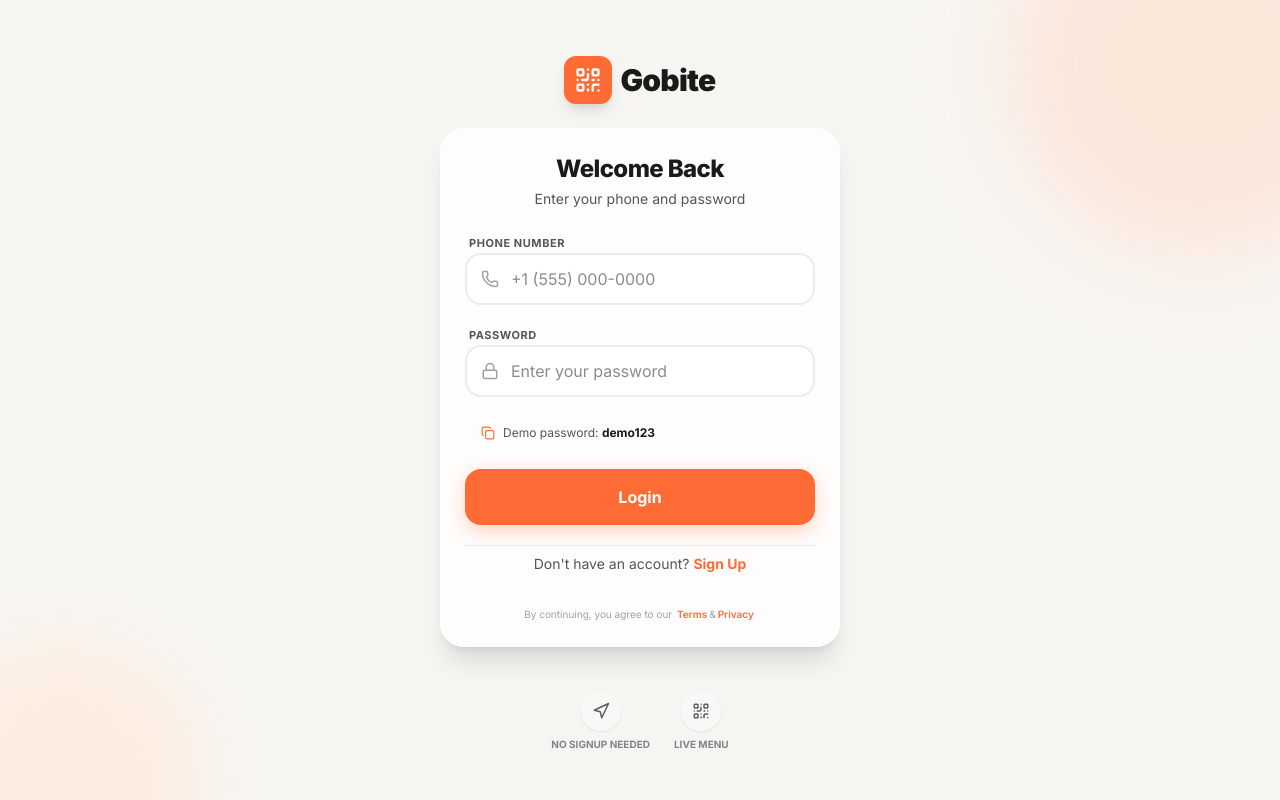
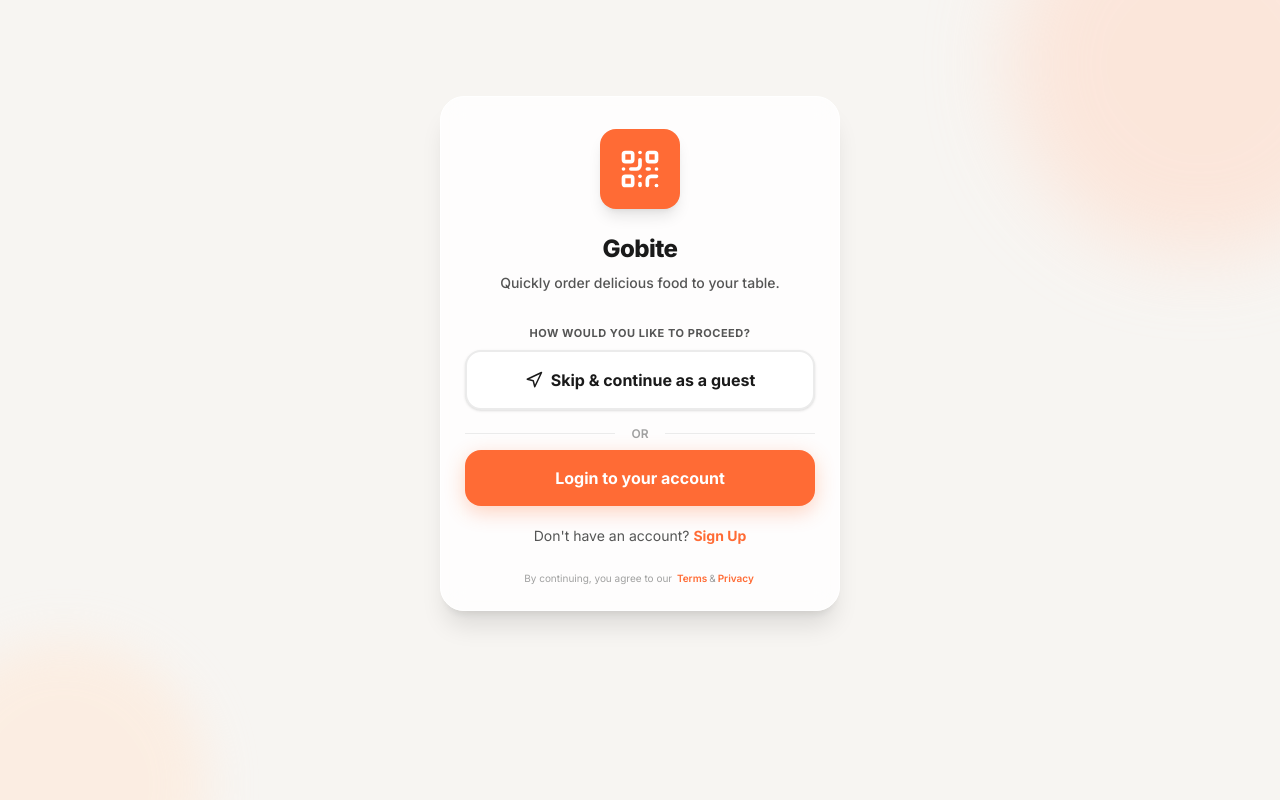
Before and after one commit to shabeer-sf/gobite, a Next.js app: page / in a window 1280 px wide. Built offline with nearby package versions, Linux system fonts and the light colour scheme.

Commit message:
login signup changes

```diff
--- a/app/page.tsx
+++ b/app/page.tsx
@@ -1,29 +1,22 @@
 "use client";
 
 import { motion } from "framer-motion";
-import {
-  Copy,
-  Navigation,
-  QrCode,
-  Lock,
-  Phone,
-  User,
-  Mail,
-} from "lucide-react";
+import { Copy, Navigation, QrCode, Lock, Phone, User, Mail, ArrowRight } from "lucide-react";
 import { useRouter } from "next/navigation";
 import React, { useState } from "react";
 import { useStore } from "../context/StoreContext";
 
-type AuthView = "login" | "signup" | "signup_otp_verify";
+type AuthView = "welcome" | "login" | "signup" | "signup_otp_verify";
 
 export default function GetStartedScreen() {
   const router = useRouter();
   const { login } = useStore();
-  const [view, setView] = useState<AuthView>("login");
+  const [view, setView] = useState<AuthView>("welcome");
   const [form, setForm] = useState({
     name: "",
     email: "",
     phone: "",
+    identifier: "", // used for login
     password: "",
     confirmPassword: "",
     otp: "",
@@ -35,10 +28,15 @@ export default function GetStartedScreen() {
     setForm({ ...form, [e.target.name]: e.target.value });
   };
 
+  const handleGuestLogin = () => {
+    // Navigate directly without an account, or create a guest session
+    router.push("/menu");
+  };
+
   const handleLogin = (e: React.FormEvent) => {
     e.preventDefault();
-    if (!form.phone.trim() || !form.password.trim()) {
-      setError("Please enter both phone and password.");
+    if (!form.identifier.trim() || !form.password.trim()) {
+      setError("Please enter your email or phone, and password.");
       return;
     }
     setLoading(true);
@@ -48,7 +46,8 @@ export default function GetStartedScreen() {
       if (form.password === "demo123") {
         login({
           name: "Demo User",
-          phone: form.phone,
+          phone: form.identifier, // we can map identifier to phone or email later
+          email: form.identifier.includes("@") ? form.identifier : undefined,
           role: "customer",
         });
         router.push("/menu");
@@ -60,14 +59,12 @@ export default function GetStartedScreen() {
 
   const handleSignupSubmit = (e: React.FormEvent) => {
     e.preventDefault();
-    if (
-      !form.name.trim() ||
-      !form.email.trim() ||
-      !form.phone.trim() ||
-      !form.password.trim() ||
-      !form.confirmPassword.trim()
-    ) {
-      setError("Please fill in all fields.");
+    if (!form.name.trim() || !form.password.trim() || !form.confirmPassword.trim()) {
+      setError("Please fill in name and password.");
+      return;
+    }
+    if (!form.email.trim() && !form.phone.trim()) {
+      setError("Please provide either an email or a phone number.");
       return;
     }
     if (form.password !== form.confirmPassword) {
@@ -91,8 +88,8 @@ export default function GetStartedScreen() {
       if (form.otp === "1234") {
         login({
           name: form.name,
-          email: form.email,
-          phone: form.phone,
+          email: form.email || undefined,
+          phone: form.phone || "N/A",
           role: "customer",
         });
         router.push("/menu");
@@ -104,23 +101,27 @@ export default function GetStartedScreen() {
 
   const getTitle = () => {
     switch (view) {
+      case "welcome":
+        return "Gobite";
       case "login":
         return "Welcome Back";
       case "signup":
         return "Create Account";
       case "signup_otp_verify":
-        return "Verify Mobile";
+        return form.phone ? "Verify Mobile" : "Verify Email";
     }
   };
 
   const getSubtitle = () => {
     switch (view) {
+      case "welcome":
+        return "Quickly order delicious food to your table.";
       case "login":
-        return "Enter your phone and password";
+        return "Enter your email or phone and password";
       case "signup":
         return "Sign up to begin ordering";
       case "signup_otp_verify":
-        return `We sent a code to ${form.phone}`;
+        return `We sent a code to ${form.phone || form.email}`;
     }
   };
 
@@ -132,7 +133,8 @@ export default function GetStartedScreen() {
 
       {/* Main Container */}
       <div className="relative z-10 flex-1 flex flex-col px-6 py-8 max-w-md mx-auto w-full">
-        {/* Logo Section */}
+        {/* Header section (hidden on welcome since welcome centers the logo) */}
+        {view !== "welcome" && (
           <motion.div
             initial={{ opacity: 0, y: -20 }}
             animate={{ opacity: 1, y: 0 }}
@@ -148,6 +150,10 @@ export default function GetStartedScreen() {
               </span>
             </div>
           </motion.div>
+        )}
+
+        {/* Welcome spacer */}
+        {view === "welcome" && <div className="mt-16" />}
 
         <motion.div
           key={view}
@@ -156,11 +162,21 @@ export default function GetStartedScreen() {
           transition={{ duration: 0.4 }}
           className="bg-white/80 backdrop-blur-md border border-white p-6 rounded-3xl shadow-xl space-y-5"
         >
-          <div className="text-center space-y-1">
+          {view === "welcome" && (
+             <div className="flex justify-center mt-2 mb-6">
+               <div className="flex flex-col items-center gap-3">
+                 <div className="w-20 h-20 bg-primary rounded-2xl flex items-center justify-center text-white shadow-lg mx-auto">
+                   <QrCode size={44} />
+                 </div>
+               </div>
+             </div>
+          )}
+
+          <div className="text-center space-y-2">
             <h1 className="text-2xl font-extrabold text-ink tracking-tight">
               {getTitle()}
             </h1>
-            <p className="text-sm text-inkMid">{getSubtitle()}</p>
+            <p className="text-sm text-inkMid font-medium px-2">{getSubtitle()}</p>
           </div>
 
           {error && (
@@ -169,24 +185,71 @@ export default function GetStartedScreen() {
             </div>
           )}
 
+          {/* ----- WELCOME VIEW ----- */}
+          {view === "welcome" && (
+            <div className="space-y-4 mt-6">
+              <div className="space-y-2">
+                <p className="text-[11px] font-bold text-inkMid uppercase tracking-wider text-center pt-2">
+                  How would you like to proceed?
+                </p>
+                <button
+                  onClick={handleGuestLogin}
+                  className="w-full bg-white border-2 border-borderLite hover:border-primary text-ink hover:text-primary font-bold text-base py-4 rounded-2xl transition-all flex items-center justify-center gap-2 shadow-sm"
+                >
+                  <Navigation size={18} />
+                  <span>Skip & continue as a guest</span>
+                </button>
+              </div>
+
+              <div className="flex items-center gap-4 my-2">
+                <div className="flex-1 h-px bg-borderLite" />
+                <span className="text-xs font-semibold text-inkLight">OR</span>
+                <div className="flex-1 h-px bg-borderLite" />
+              </div>
+
+              <div className="space-y-3">
+                <button
+                  onClick={() => {
+                    setError("");
+                    setView("login");
+                  }}
+                  className="w-full bg-primary hover:bg-primaryHover text-white font-bold text-base py-4 rounded-2xl shadow-[0_6px_20px_rgba(255,107,53,0.3)] transition-all flex items-center justify-center"
+                >
+                  Login to your account
+                </button>
+                <div className="pt-2 text-center">
+                  <p className="text-sm text-inkMid">
+                    Don't have an account?{" "}
+                    <button
+                      onClick={() => {
+                        setError("");
+                        setView("signup");
+                      }}
+                      className="text-primary font-bold hover:underline"
+                    >
+                      Sign Up
+                    </button>
+                  </p>
+                </div>
+              </div>
+            </div>
+          )}
+
           {/* ----- PASSWORD LOGIN VIEW ----- */}
           {view === "login" && (
-            <form onSubmit={handleLogin} className="space-y-4">
+            <form onSubmit={handleLogin} className="space-y-4 mt-2">
               <div className="space-y-1">
                 <label className="text-[11px] font-bold text-inkMid uppercase tracking-wider ml-1">
-                  Phone Number
+                  Email or Phone
                 </label>
                 <div className="relative">
-                  <Phone
-                    size={18}
-                    className="absolute left-4 top-1/2 -translate-y-1/2 text-inkLight"
-                  />
+                  <User size={18} className="absolute left-4 top-1/2 -translate-y-1/2 text-inkLight" />
                   <input
-                    type="tel"
-                    name="phone"
-                    value={form.phone}
+                    type="text"
+                    name="identifier"
+                    value={form.identifier}
                     onChange={handleChange}
-                    placeholder="+1 (555) 000-0000"
+                    placeholder="john@example.com or (555)"
                     className="w-full bg-white border-2 border-borderLite rounded-2xl pl-11 pr-4 py-3 text-base text-ink focus:outline-none focus:border-primary transition-colors"
                   />
                 </div>
@@ -196,10 +259,7 @@ export default function GetStartedScreen() {
                   Password
                 </label>
                 <div className="relative">
-                  <Lock
-                    size={18}
-                    className="absolute left-4 top-1/2 -translate-y-1/2 text-inkLight"
-                  />
+                  <Lock size={18} className="absolute left-4 top-1/2 -translate-y-1/2 text-inkLight" />
                   <input
                     type="password"
                     name="password"
@@ -230,16 +290,13 @@ export default function GetStartedScreen() {
 
           {/* ----- SIGNUP VIEW ----- */}
           {view === "signup" && (
-            <form onSubmit={handleSignupSubmit} className="space-y-3">
+            <form onSubmit={handleSignupSubmit} className="space-y-3 mt-2">
               <div className="space-y-1">
                 <label className="text-[11px] font-bold text-inkMid uppercase tracking-wider ml-1">
                   Full Name
                 </label>
                 <div className="relative">
-                  <User
-                    size={18}
-                    className="absolute left-4 top-1/2 -translate-y-1/2 text-inkLight"
-                  />
+                  <User size={18} className="absolute left-4 top-1/2 -translate-y-1/2 text-inkLight" />
                   <input
                     type="text"
                     name="name"
@@ -251,55 +308,50 @@ export default function GetStartedScreen() {
                 </div>
               </div>
 
+              <div className="grid grid-cols-2 gap-3">
                 <div className="space-y-1">
                   <label className="text-[11px] font-bold text-inkMid uppercase tracking-wider ml-1">
                     Phone
                   </label>
                   <div className="relative">
-                  <Phone
-                    size={18}
-                    className="absolute left-4 top-1/2 -translate-y-1/2 text-inkLight"
-                  />
+                    <Phone size={16} className="absolute text-inkLight left-3 top-1/2 -translate-y-1/2" />
                     <input
                       type="tel"
                       name="phone"
                       value={form.phone}
                       onChange={handleChange}
                       placeholder="(555)"
-                    className="w-full bg-white border-2 border-borderLite rounded-2xl pl-11 pr-4 py-2.5 text-sm text-ink focus:outline-none focus:border-primary transition-colors"
+                      className="w-full bg-white border-2 border-borderLite rounded-2xl pl-9 pr-3 py-2.5 text-sm text-ink focus:outline-none focus:border-primary transition-colors"
                     />
                   </div>
                 </div>
-
                 <div className="space-y-1">
                   <label className="text-[11px] font-bold text-inkMid uppercase tracking-wider ml-1">
                     Email
                   </label>
                   <div className="relative">
-                  <Mail
-                    size={18}
-                    className="absolute left-4 top-1/2 -translate-y-1/2 text-inkLight"
-                  />
+                    <Mail size={16} className="absolute text-inkLight left-3 top-1/2 -translate-y-1/2" />
                     <input
                       type="email"
                       name="email"
                       value={form.email}
                       onChange={handleChange}
-                    placeholder="john@example.com"
-                    className="w-full bg-white border-2 border-borderLite rounded-2xl pl-11 pr-4 py-2.5 text-sm text-ink focus:outline-none focus:border-primary transition-colors"
+                      placeholder="john@..."
+                      className="w-full bg-white border-2 border-borderLite rounded-2xl pl-9 pr-3 py-2.5 text-sm text-ink focus:outline-none focus:border-primary transition-colors"
                     />
                   </div>
                 </div>
+              </div>
+              <p className="text-[10px] text-inkLight ml-1 leading-tight mb-2">
+                * Please provide either a phone number or an email.
+              </p>
 
               <div className="space-y-1">
                 <label className="text-[11px] font-bold text-inkMid uppercase tracking-wider ml-1">
                   Password
                 </label>
                 <div className="relative">
-                  <Lock
-                    size={18}
-                    className="absolute left-4 top-1/2 -translate-y-1/2 text-inkLight"
-                  />
+                  <Lock size={18} className="absolute left-4 top-1/2 -translate-y-1/2 text-inkLight" />
                   <input
                     type="password"
                     name="password"
@@ -316,10 +368,7 @@ export default function GetStartedScreen() {
                   Confirm Password
                 </label>
                 <div className="relative">
-                  <Lock
-                    size={18}
-                    className="absolute left-4 top-1/2 -translate-y-1/2 text-inkLight"
-                  />
+                  <Lock size={18} className="absolute left-4 top-1/2 -translate-y-1/2 text-inkLight" />
                   <input
                     type="password"
                     name="confirmPassword"
@@ -334,7 +383,7 @@ export default function GetStartedScreen() {
               <button
                 type="submit"
                 disabled={loading}
-                className="w-full bg-primary hover:bg-primaryHover text-white font-bold text-base py-3.5 rounded-2xl shadow-[0_6px_20px_rgba(255,107,53,0.3)] transition-all flex items-center justify-center disabled:opacity-70 mt-4"
+                className="w-full bg-primary hover:bg-primaryHover text-white font-bold text-base py-4 rounded-2xl shadow-[0_6px_20px_rgba(255,107,53,0.3)] transition-all flex items-center justify-center disabled:opacity-70 mt-4"
               >
                 {loading ? "Sending Code..." : "Next"}
               </button>
@@ -385,8 +434,8 @@ export default function GetStartedScreen() {
             </form>
           )}
 
-          {/* ----- BOTTOM TOGGLE LINKS ----- */}
-          {view !== "signup_otp_verify" && (
+          {/* ----- BOTTOM TOGGLE LINKS & BACK TO WELCOME ----- */}
+          {view !== "welcome" && view !== "signup_otp_verify" && (
             <div className="pt-2 border-t border-borderLite mt-2 text-center pb-2">
               {view === "signup" ? (
                 <p className="text-sm text-inkMid">
@@ -415,6 +464,16 @@ export default function GetStartedScreen() {
                   </button>
                 </p>
               )}
+
+              <button
+                  onClick={() => {
+                    setError("");
+                    setView("welcome");
+                  }}
+                  className="mt-4 text-xs font-semibold text-inkLight hover:text-ink transition-colors flex items-center justify-center gap-1 mx-auto"
+                >
+                  Return to Welcome
+              </button>
             </div>
           )}
 
@@ -435,33 +494,6 @@ export default function GetStartedScreen() {
             </button>
           </p>
         </motion.div>
-
-        {/* Feature Highlights beneath - Hidden on signup/otp to save space */}
-        {view === "login" && (
-          <motion.div
-            initial={{ opacity: 0 }}
-            animate={{ opacity: 1 }}
-            transition={{ duration: 0.8, delay: 0.3 }}
-            className="mt-auto pt-6 flex justify-center gap-6 pb-4"
-          >
-            <div className="flex flex-col items-center gap-1.5 opacity-70">
-              <div className="w-10 h-10 bg-white/50 rounded-full flex items-center justify-center shadow-sm text-ink">
-                <Navigation size={18} />
-              </div>
-              <span className="text-[10px] uppercase font-bold text-inkMid">
-                No Signup Needed
-              </span>
-            </div>
-            <div className="flex flex-col items-center gap-1.5 opacity-70">
-              <div className="w-10 h-10 bg-white/50 rounded-full flex items-center justify-center shadow-sm text-ink">
-                <QrCode size={18} />
-              </div>
-              <span className="text-[10px] uppercase font-bold text-inkMid">
-                Live Menu
-              </span>
-            </div>
-          </motion.div>
-        )}
       </div>
     </div>
   );
```
Lines whose indentation alone changed are shown as unchanged.
